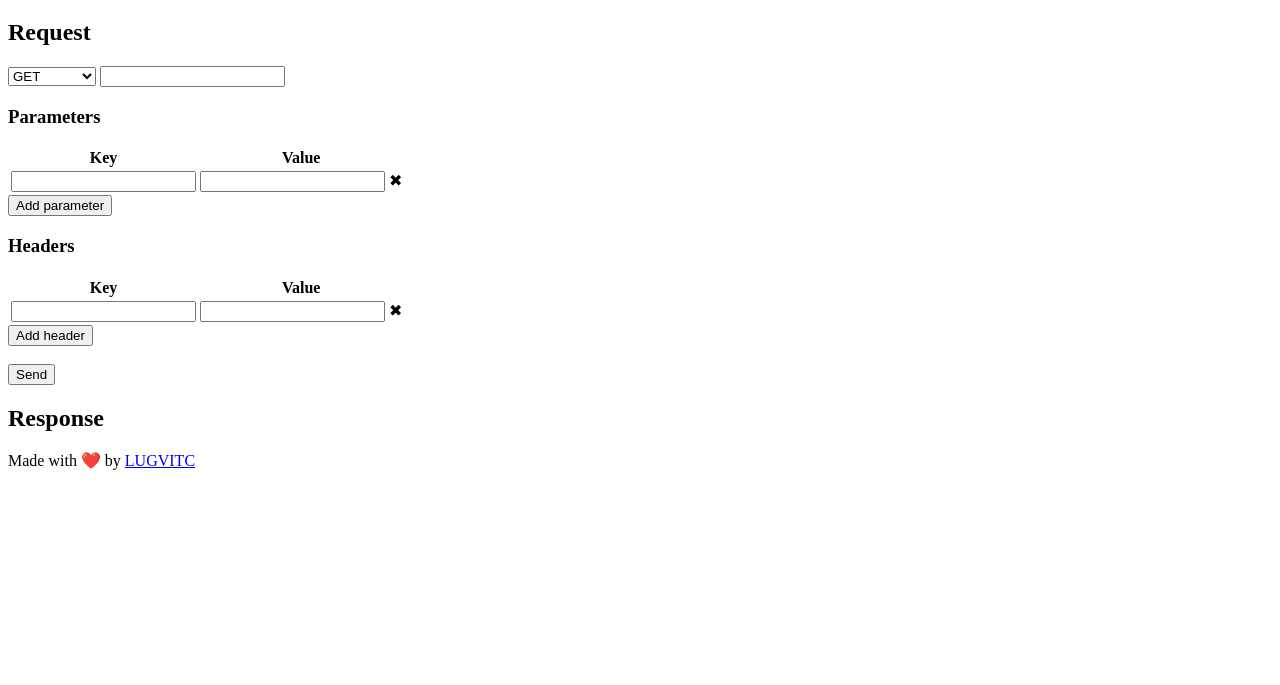
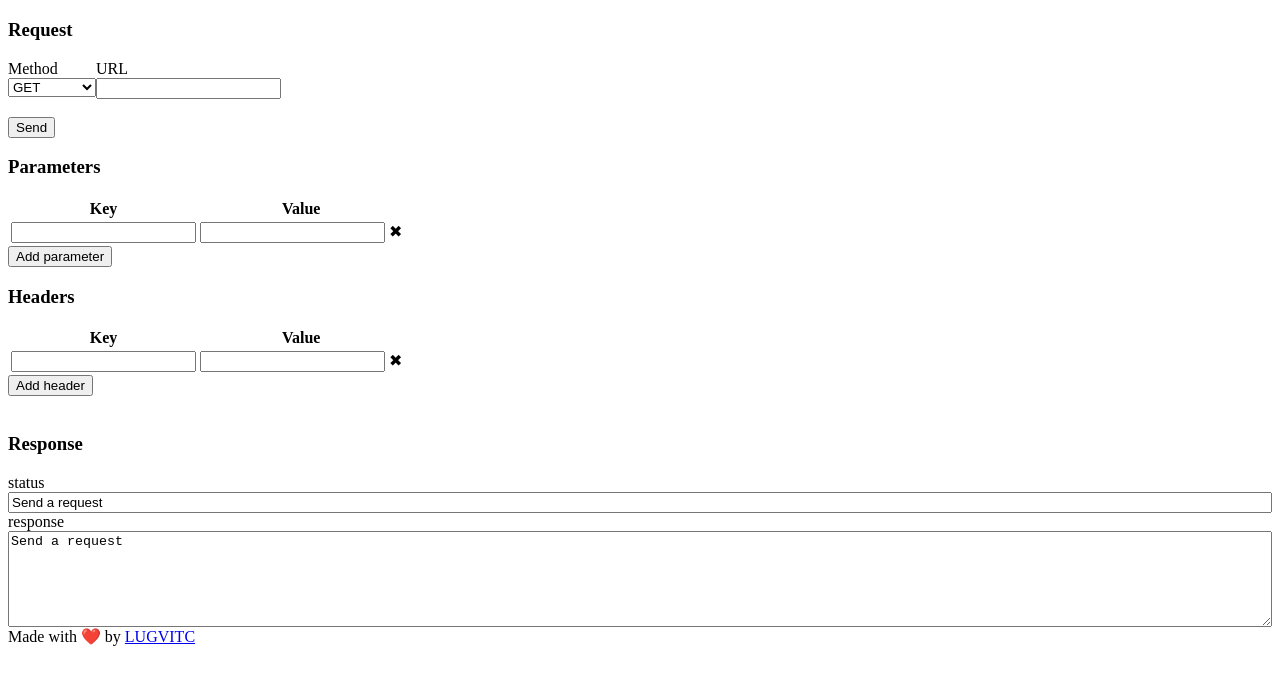
Before and after one commit to lugvitc/api-testing, a plain HTML site: page index.html in a window 1280 px wide. Shown: the part 61-746 px from the top of the page. Drawn offline with Linux system fonts and the light colour scheme; files that its build step writes are made by us from their sources.

Commit message:
Added response div and labels

```diff
--- a/index.html
+++ b/index.html
@@ -6,12 +6,16 @@
     <meta name="viewport" content="width=device-width, initial-scale=1.0" />
     <title>API Testing | Linux Club, VIT Chennai</title>
     <script defer src="index.js"></script>
+    <link rel="stylesheet" href="style.css" />
   </head>
   <body>
     <header><h1>API Testing</h1></header>
     <main>
-      <h2>Request</h2>
+      <h3>Request</h3>
       <div id="request-form">
+        <ul>
+          <li>
+            <label for="name">Method</label>
             <select id="method">
               <option value="GET">GET</option>
               <option value="HEAD">HEAD</option>
@@ -22,7 +26,15 @@
               <option value="CONNECT">CONNECT</option>
               <option value="OPTIONS">OPTIONS</option>
             </select>
+          </li>
+          <li>
+            <label for="url">URL</label>
             <input id="url" /><br />
+          </li>
+        </ul>
+
+        <button>Send</button>
+
         <h3>Parameters</h3>
         <table>
           <thead>
@@ -68,11 +80,20 @@
         <button id="add-header">Add header</button>
         <br />
         <br />
-        <button>Send</button>
       </div>
 
-      <h2>Response</h2>
+      <h3>Response</h3>
       <div id="response"></div>
+      <ul class="response-list">
+        <li class="response-list">
+          <label for="status">status</label>
+          <input name="status" type="text" readonly value="Send a request" />
+        </li>
+        <li class="response-list">
+          <label for="response">response</label>
+          <textarea id="response" rows="6" readonly>Send a request</textarea>
+        </li>
+      </ul>
     </main>
     <footer>
       Made with ❤️ by
--- /dev/null
+++ b/static/css/style.css
@@ -0,0 +1,30 @@
+* {
+  box-sizing: border-box;
+}
+
+html,
+body {
+  min-height: 100%;
+  background: #fff;
+  color: #000;
+}
+
+ul,
+ol {
+  display: flex;
+  margin: 8px 0 0;
+  padding: 0;
+  list-style-type: none;
+}
+
+ul li,
+ol li {
+  display: flex;
+  flex-direction: column;
+}
+
+.response-list {
+  display: flex;
+  flex-direction: column;
+  list-style-type: none;
+}
```
Lines whose indentation alone changed are shown as unchanged.
